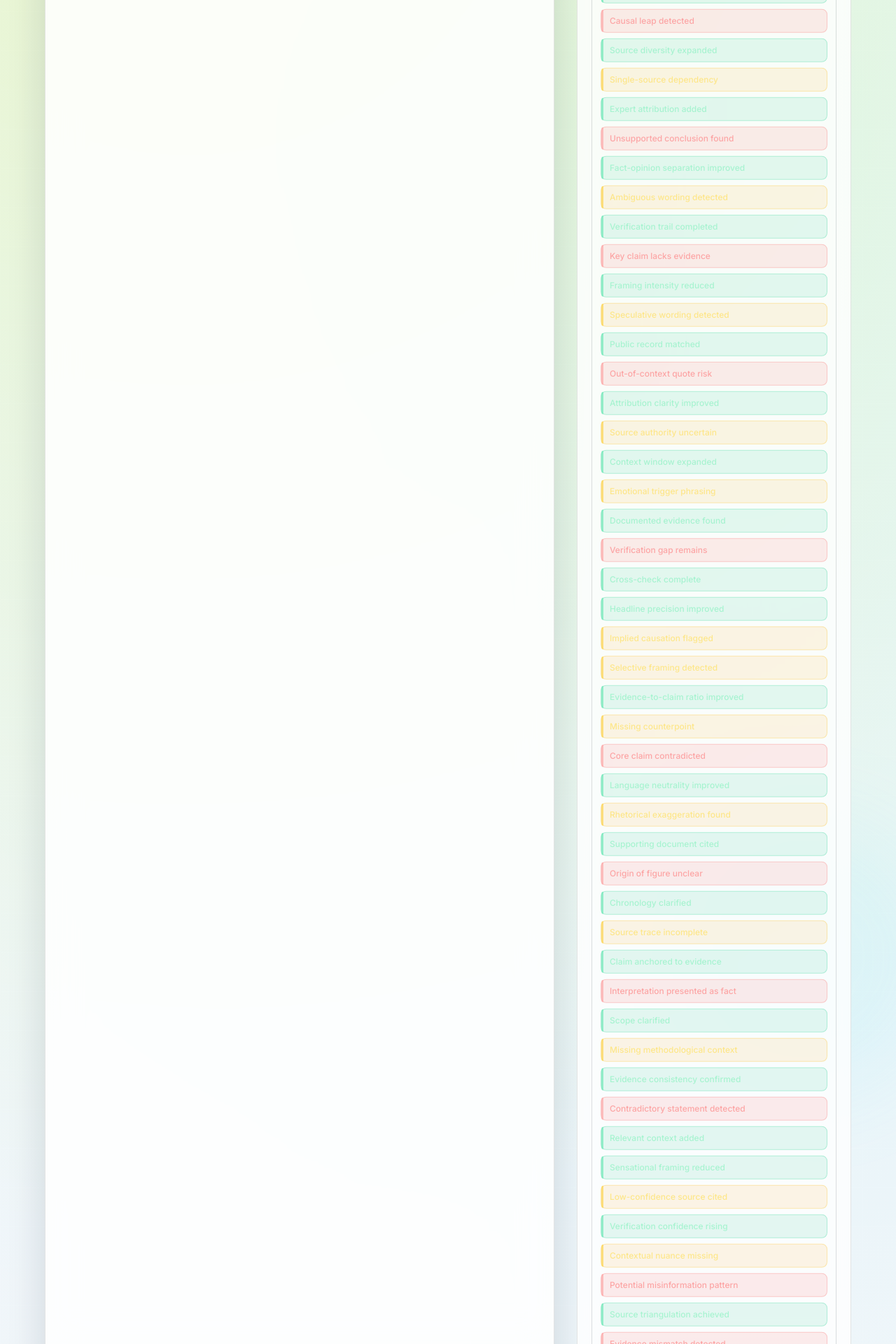
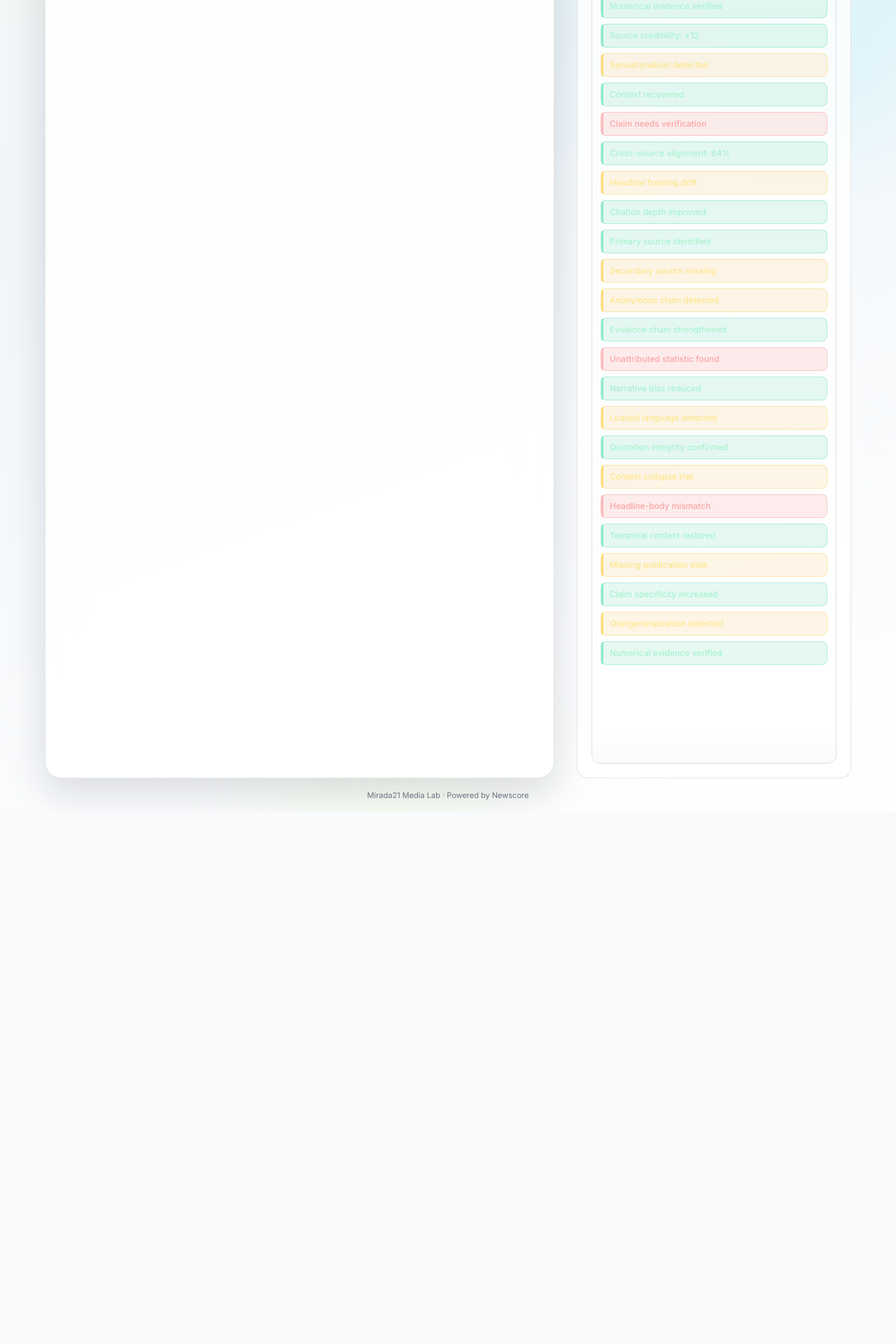
Before and after one commit to AdeSantosSierra/hemingwai, a React (Vite) app in the folder frontend/: page / in a window 1280 px wide. Shown: the part 880-2800 px from the top of the page at 70% size. After the commit the page ends 2040 px from the top, so only its background shows below. Built offline with nearby package versions, Linux system fonts and the light colour scheme; no server answers; a web font is replaced by a local one.

Commit message:
looks: signed out page alertes

```diff
--- a/frontend/src/components/SignedOutLanding.jsx
+++ b/frontend/src/components/SignedOutLanding.jsx
@@ -31,7 +31,6 @@ const LIVE_SIGNALS = [
   { text: 'Cross-source alignment: 84%', tone: 'positive' },
   { text: 'Headline framing drift', tone: 'warning' },
   { text: 'Citation depth improved', tone: 'positive' },
-
   { text: 'Primary source identified', tone: 'positive' },
   { text: 'Secondary source missing', tone: 'warning' },
   { text: 'Anonymous claim detected', tone: 'warning' },
@@ -47,52 +46,6 @@ const LIVE_SIGNALS = [
   { text: 'Claim specificity increased', tone: 'positive' },
   { text: 'Overgeneralization detected', tone: 'warning' },
   { text: 'Numerical evidence verified', tone: 'positive' },
-  { text: 'Causal leap detected', tone: 'critical' },
-  { text: 'Source diversity expanded', tone: 'positive' },
-  { text: 'Single-source dependency', tone: 'warning' },
-  { text: 'Expert attribution added', tone: 'positive' },
-  { text: 'Unsupported conclusion found', tone: 'critical' },
-  { text: 'Fact-opinion separation improved', tone: 'positive' },
-  { text: 'Ambiguous wording detected', tone: 'warning' },
-  { text: 'Verification trail completed', tone: 'positive' },
-  { text: 'Key claim lacks evidence', tone: 'critical' },
-  { text: 'Framing intensity reduced', tone: 'positive' },
-  { text: 'Speculative wording detected', tone: 'warning' },
-  { text: 'Public record matched', tone: 'positive' },
-  { text: 'Out-of-context quote risk', tone: 'critical' },
-  { text: 'Attribution clarity improved', tone: 'positive' },
-  { text: 'Source authority uncertain', tone: 'warning' },
-  { text: 'Context window expanded', tone: 'positive' },
-  { text: 'Emotional trigger phrasing', tone: 'warning' },
-  { text: 'Documented evidence found', tone: 'positive' },
-  { text: 'Verification gap remains', tone: 'critical' },
-  { text: 'Cross-check complete', tone: 'positive' },
-  { text: 'Headline precision improved', tone: 'positive' },
-  { text: 'Implied causation flagged', tone: 'warning' },
-  { text: 'Selective framing detected', tone: 'warning' },
-  { text: 'Evidence-to-claim ratio improved', tone: 'positive' },
-  { text: 'Missing counterpoint', tone: 'warning' },
-  { text: 'Core claim contradicted', tone: 'critical' },
-  { text: 'Language neutrality improved', tone: 'positive' },
-  { text: 'Rhetorical exaggeration found', tone: 'warning' },
-  { text: 'Supporting document cited', tone: 'positive' },
-  { text: 'Origin of figure unclear', tone: 'critical' },
-  { text: 'Chronology clarified', tone: 'positive' },
-  { text: 'Source trace incomplete', tone: 'warning' },
-  { text: 'Claim anchored to evidence', tone: 'positive' },
-  { text: 'Interpretation presented as fact', tone: 'critical' },
-  { text: 'Scope clarified', tone: 'positive' },
-  { text: 'Missing methodological context', tone: 'warning' },
-  { text: 'Evidence consistency confirmed', tone: 'positive' },
-  { text: 'Contradictory statement detected', tone: 'critical' },
-  { text: 'Relevant context added', tone: 'positive' },
-  { text: 'Sensational framing reduced', tone: 'positive' },
-  { text: 'Low-confidence source cited', tone: 'warning' },
-  { text: 'Verification confidence rising', tone: 'positive' },
-  { text: 'Contextual nuance missing', tone: 'warning' },
-  { text: 'Potential misinformation pattern', tone: 'critical' },
-  { text: 'Source triangulation achieved', tone: 'positive' },
-  { text: 'Evidence mismatch detected', tone: 'critical' },
 ];
 
 function signalToneClasses(tone) {
```
